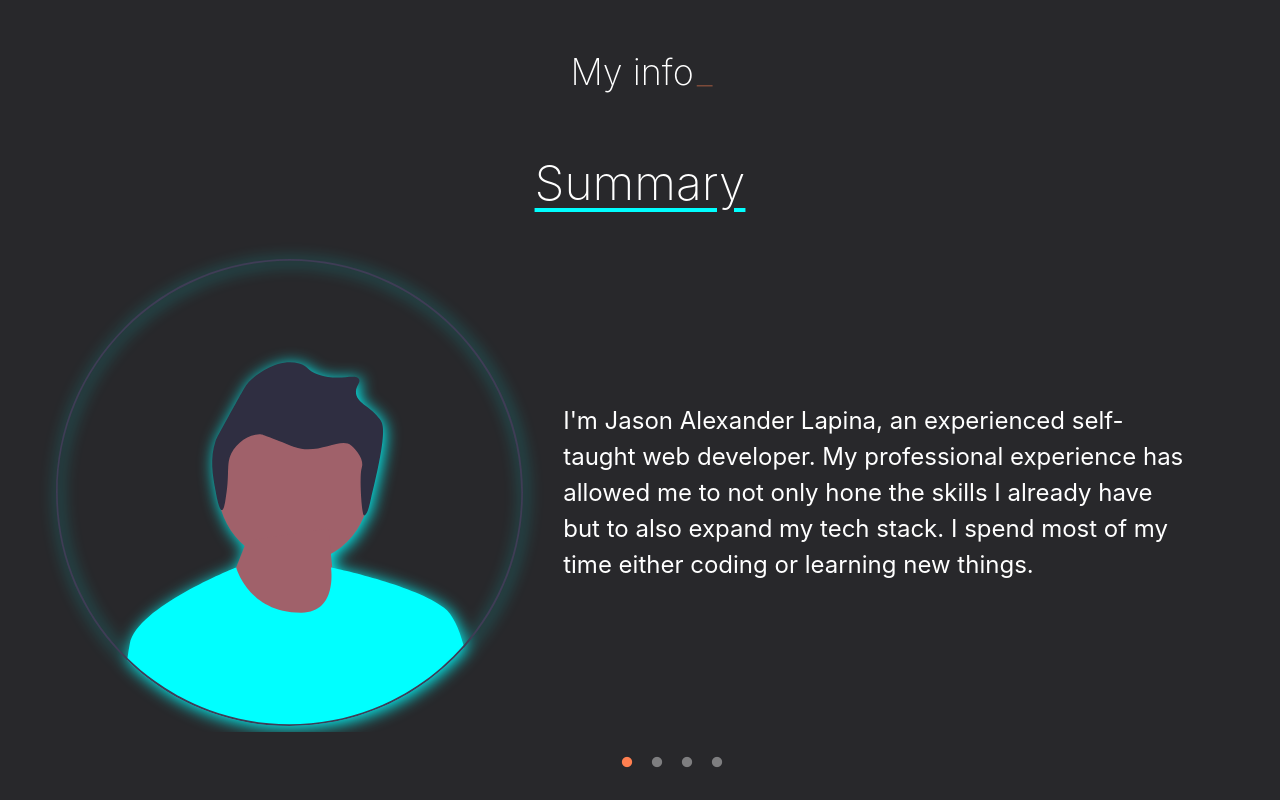
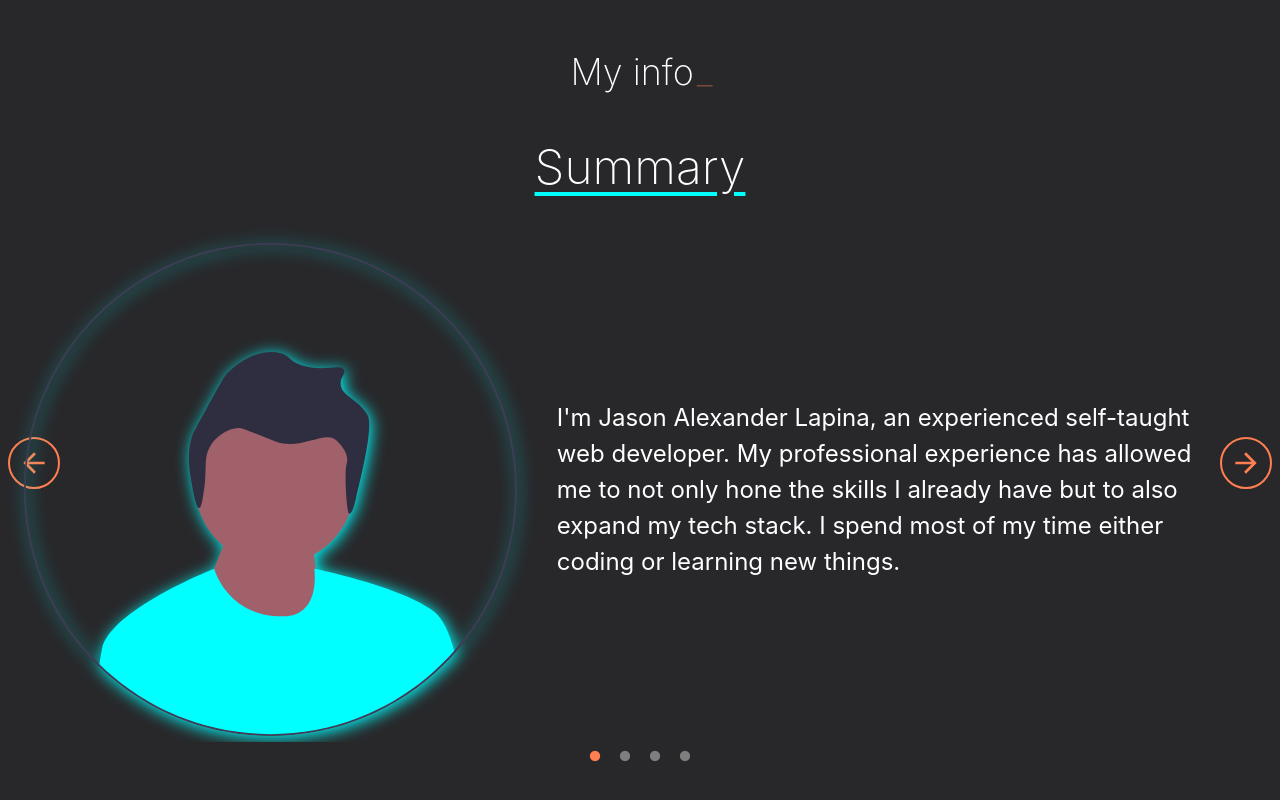
Before and after one commit to jasonLapina/Portf, a React (Create React App) app: page / in a window 1280 px wide. Shown: the part 920-1720 px from the top of the page. Built offline with nearby package versions, Linux system fonts and the light colour scheme.

Commit message:
responsiveness

```diff
--- a/src/components/About.js
+++ b/src/components/About.js
@@ -59,7 +59,6 @@ function About() {
     <Box id='About'>
       <MySection heading={"aboutMe"}>
         <MyTypewriter words={["My info"]} />
-
         {/* FOR SMALLER SCREENS */}
         {!isMD && (
           <Box as={Slider} {...smallSettings}>
@@ -71,7 +70,14 @@ function About() {
 
         {/* FOR LARGE SCREENS */}
         {isMD && (
-          <Box as={Slider} mb='80px' px='32px' py='16px' {...sliderSettings}>
+          <Box
+            as={Slider}
+            // overflowX='hidden'
+            mb='80px'
+            // px='32px'
+            // py='16px'
+            {...sliderSettings}
+          >
             {details.map((item, i) => {
               const isEven = (i + 1) % 2 === 0;
               return (
@@ -142,7 +148,7 @@ const NextArr = ({ onClick }) => {
     <Button
       opacity={{ base: 0, md: 1 }}
       pointerEvents={{ base: "none", md: "auto" }}
-      right='-56px'
+      right='8px'
       onClick={onClick}
       pos='absolute'
       top='50%'
@@ -169,7 +175,7 @@ const PrevArr = ({ onClick }) => {
     <Button
       opacity={{ base: 0, md: 1 }}
       pointerEvents={{ base: "none", md: "auto" }}
-      left='-56px'
+      left='8px'
       transition='all .4s'
       _hover={{
         filter: "drop-shadow(2px 2px 8px coral)",
--- a/src/components/Hero.js
+++ b/src/components/Hero.js
@@ -85,7 +85,11 @@ function Hero() {
           </Button>
         </MotionBox>
       )}
-      <Box fontWeight='thin' pos='absolute' fontSize='19.5vw'>
+      <Box
+        fontWeight='thin'
+        pos='absolute'
+        fontSize={{ base: "18vw", md: "19.5vw" }}
+      >
         <HStack>
           <MotionBox
             initial={{ opacity: 0, x: -120 }}
--- a/src/index.css
+++ b/src/index.css
@@ -1,5 +1,5 @@
 :root {
-  --maxW: 1440px;
+  --maxW: 1640px;
 }
 
 .slick-dots li.slick-active button:before {
```
